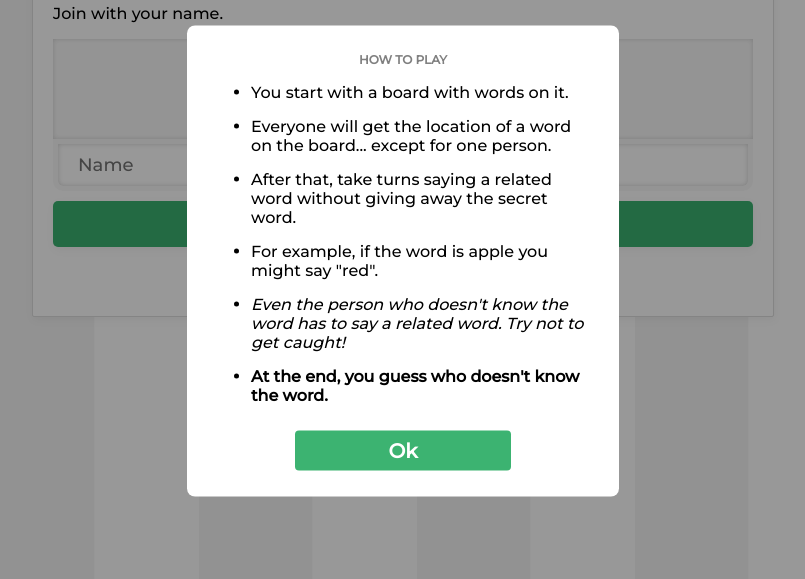
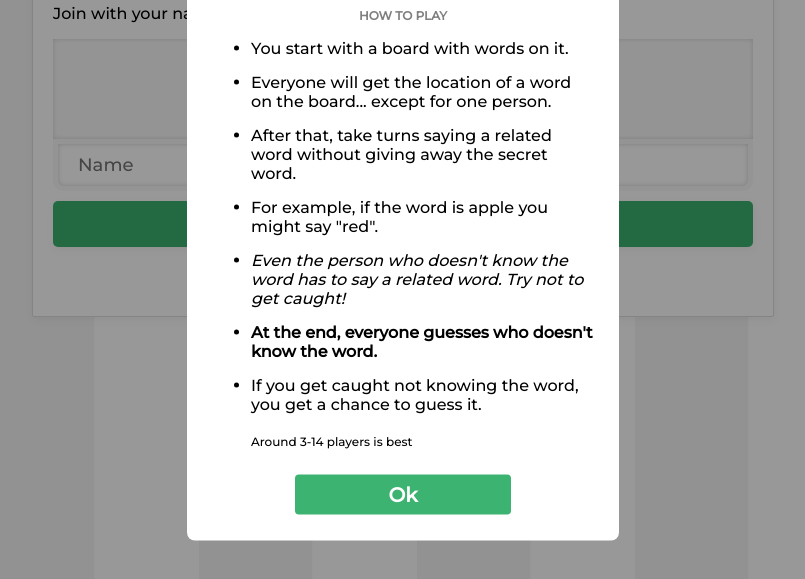
Before and after one commit to DakshalP/the-word-game, a website: page public/index.html in a window 1280 px wide. Both pictures are taken after a click on the link "How to play". Shown: the part 139-718 px from the top of the page, without its empty margins (237-1042 px from the left). Drawn offline with nearby package versions, Linux system fonts and the light colour scheme; no server answers.

Commit message:
edit how to play

```diff
--- a/app.js
+++ b/app.js
@@ -77,7 +77,7 @@ function addPerson(name, id) {
 var io = socket(server);
 var connectedArr = [];
 var previousBoard;
-var clueNum = 0;
+var clueNum = 100;
 
 io.on('connection', (socket)=>{
     console.log('made socket connection: ', socket.id);
--- a/public/index.html
+++ b/public/index.html
@@ -39,7 +39,9 @@
                     <li>After that, take turns saying a related word without giving away the secret word.</li>
                     <li>For example, if the word is apple you might say "red".</li>
                     <li><em>Even the person who doesn't know the word has to say a related word. Try not to get caught!</em></li>
-                    <li><strong>At the end, you guess who doesn't know the word.</strong></li>
+                    <li><strong>At the end, everyone guesses who doesn't know the word.</strong></li>
+                    <li>If you get caught not knowing the word, you get a chance to guess it.</li>
+                    <p style="font-size:12px; display: block; margin-top:20px">Around 3-14 players is best</p>
                 </ul>
             </div>
             <div class="close-button">Ok</div>
```
